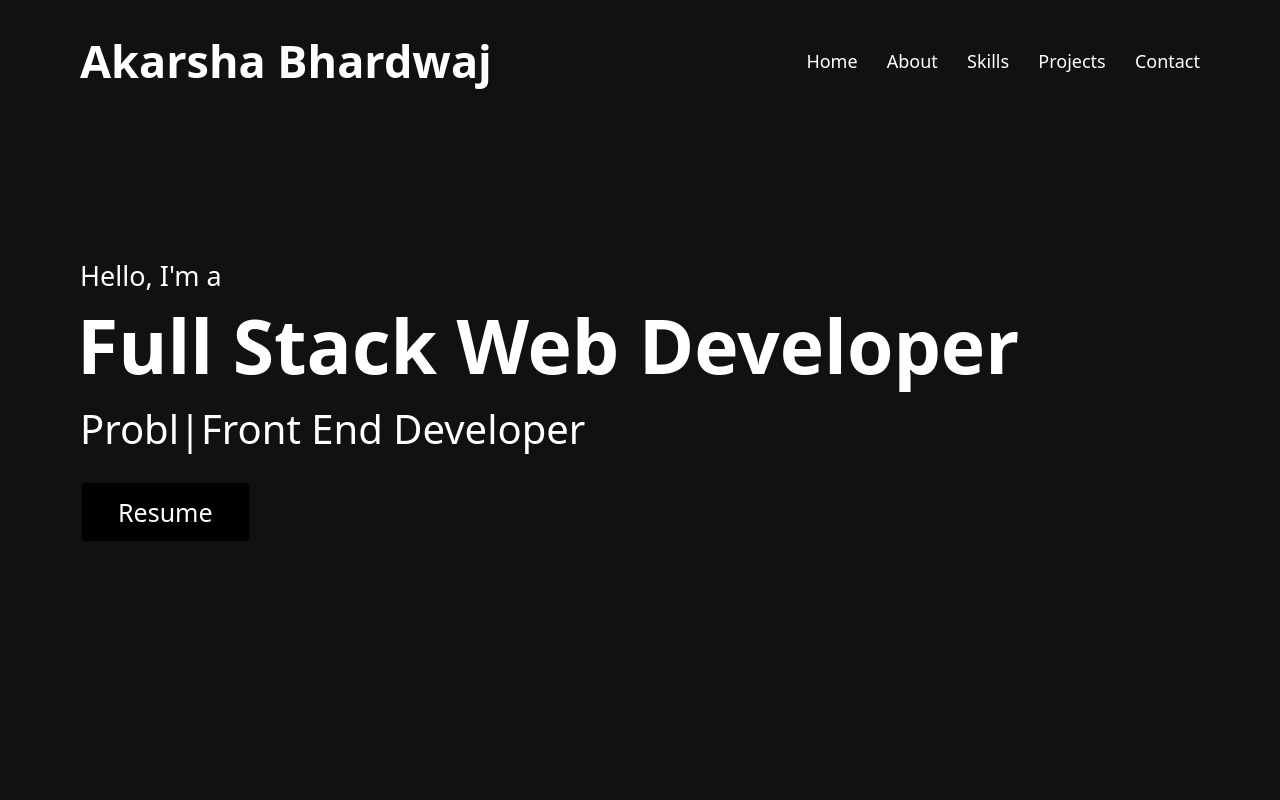
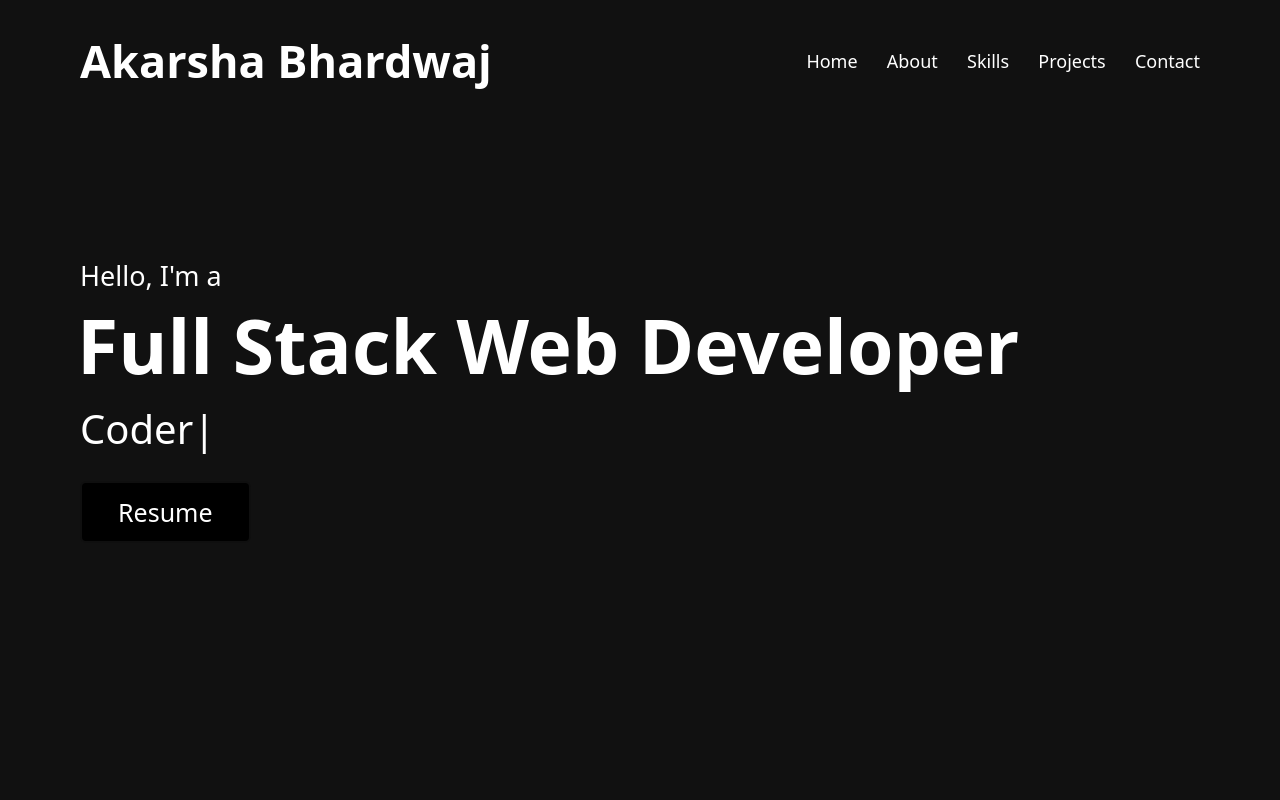
Before and after one commit to akarshabhardwaj/akarshabhardwaj.github.io, a plain HTML site: page index.html in a window 1280 px wide. Shown: the top 800 px of the page. Drawn offline with nearby package versions, Linux system fonts and the light colour scheme.

Commit message:
portfolio 4

```diff
--- a/index.html
+++ b/index.html
@@ -43,7 +43,7 @@
             <div class="home-content">
                 <div class="text-1">Hello, I'm a </div>
                 <div class="text-2">Full Stack Web Developer</div>
-                <div class="text-3 d-none"><span class="typing"></span>Front End Developer</div>
+                <div class="text-3 d-none"><span class="typing"></span></div>
                 <a  href="https://drive.google.com/file/d/1I0TZVDrapOw26EuGh7RUifY37bUVvLju/view?usp=share_link"  target="_blank" download>Resume</a>
             </div>
         </div>
--- a/script.js
+++ b/script.js
@@ -35,7 +35,7 @@ $(document).ready(function () {
 
     // typing text animation script
     var typed = new Typed(".typing", {
-        strings: ["Java Developer", "Coder", "Problem Solver"],
+        strings: ["Front-End Developer", "Coder", "Problem Solver"],
         typeSpeed: 100,
         backSpeed: 60,
         loop: true,
```
